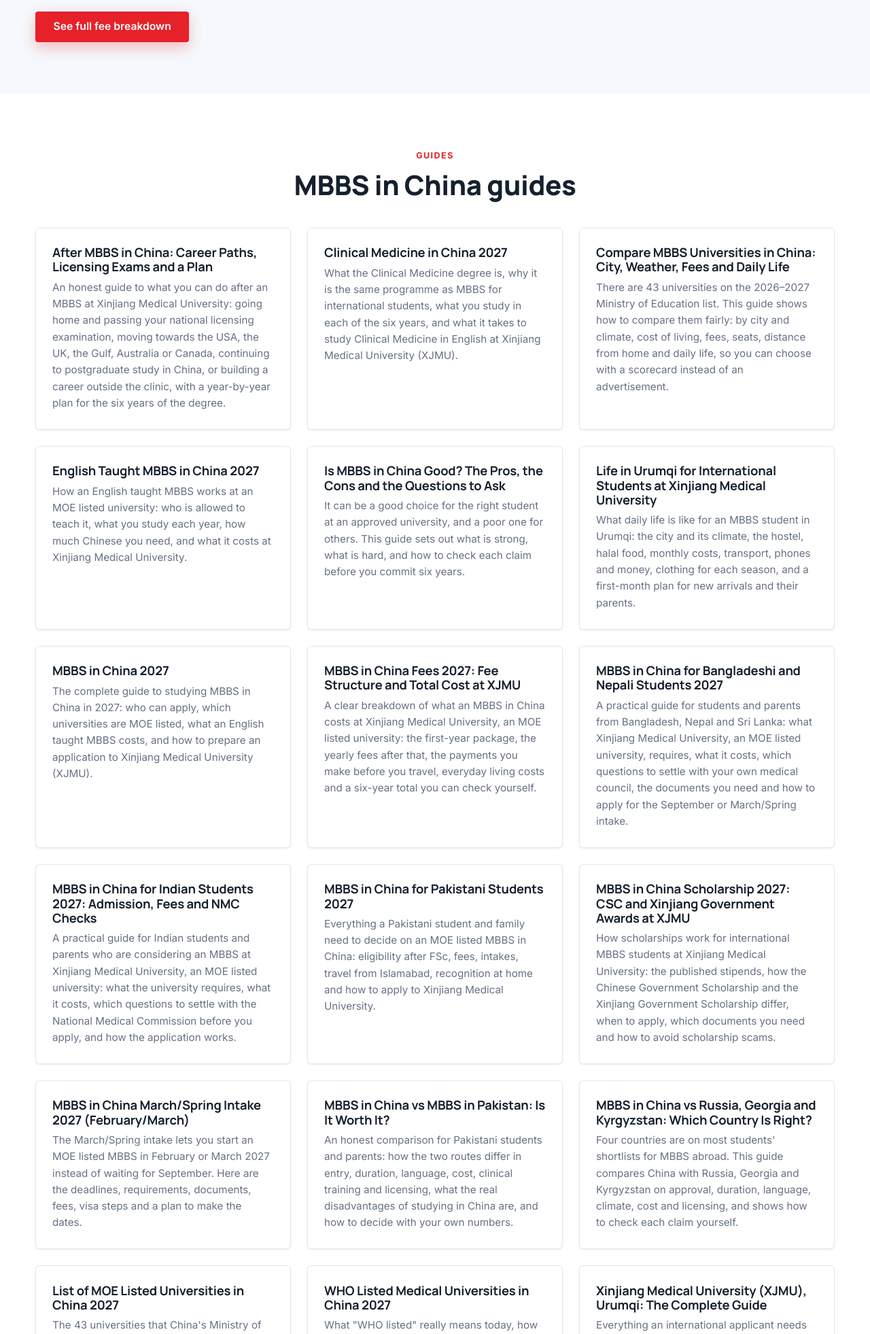
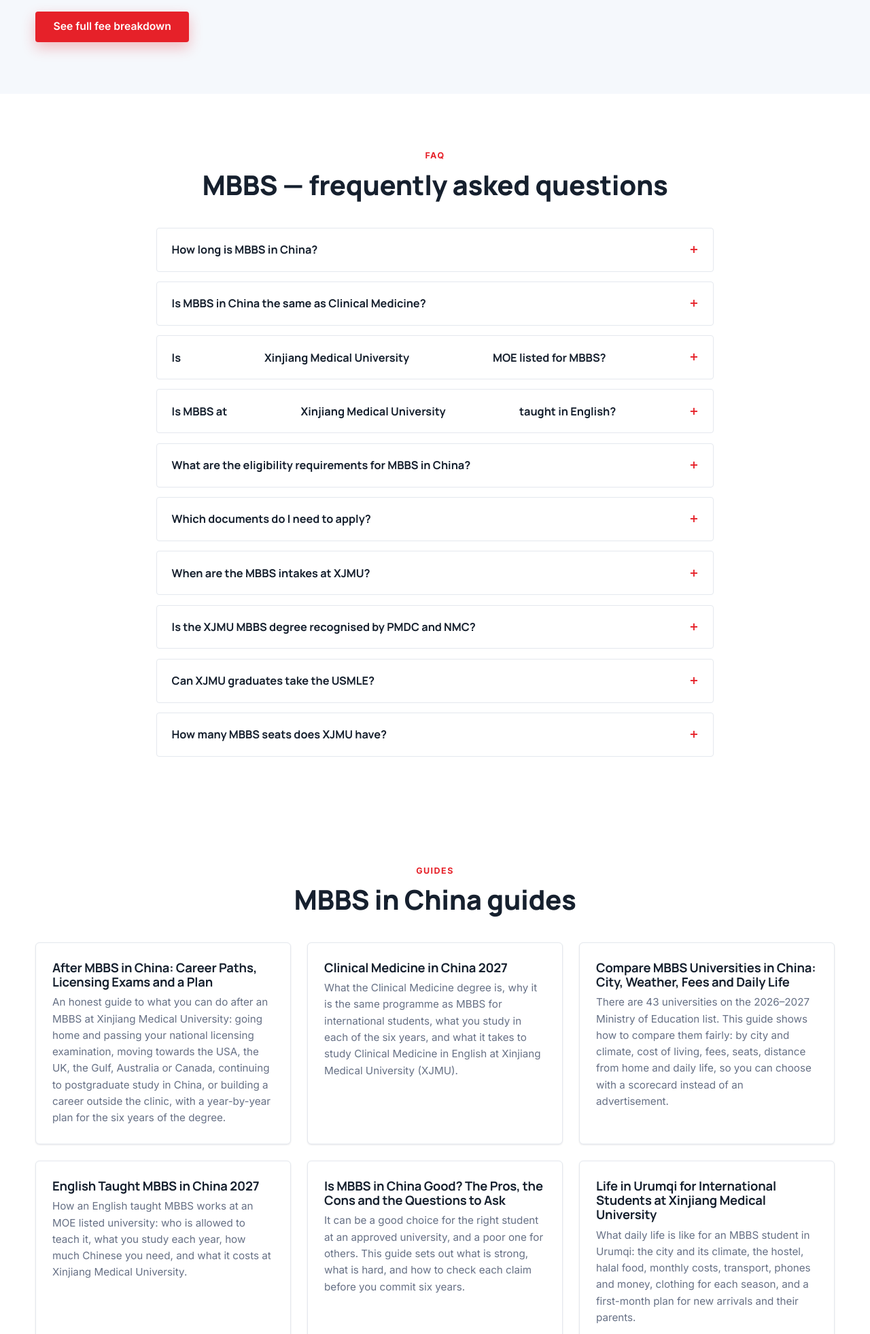
Before and after one commit to niaz8269/xjmu-online, a Laravel app: page /mbbs in a window 1280 px wide. Shown: the part 1083-3045 px from the top of the page at 68% size. Run offline with Laravel 12, Linux system fonts and the light colour scheme; data that the repository does not hold is empty; parts of the project's set-up code (start-up, migrations or seed data) failed here and were passed over; some libraries are stand-ins or nearby versions.

Commit message:
SEO: code-side FAQs with FAQPage schema on home, mbbs, fees, admissions, scholarships and 12 blog posts
Co-Authored-By: Claude Fable 5.2 <noreply@anthropic.com>

```diff
--- a/app/Http/Controllers/MbbsController.php
+++ b/app/Http/Controllers/MbbsController.php
@@ -16,6 +16,9 @@ class MbbsController extends Controller
                 $faqs[] = ['q' => $r[0], 'a' => $r[1]];
             }
         }
+        // Code-side SEO FAQs (config/seo_faqs.php) after the admin ones.
+        $faqs = array_map(fn ($r) => ['q' => $r[0], 'a' => $r[1]],
+            \App\Support\SeoFaqs::merge(array_map(fn ($f) => [$f['q'], $f['a']], $faqs), 'mbbs'));
 
         $feeRows = array_map(
             fn (array $r) => $r + ['is_total' => isset($r[2]) && strtolower($r[2]) === 'total'],
--- a/app/Http/Controllers/PageController.php
+++ b/app/Http/Controllers/PageController.php
@@ -49,7 +49,8 @@ class PageController extends Controller
 
     public function fees()
     {
-        $faqs = config('public_pages.fees_faqs');
+        $faqs = array_map(fn ($r) => ['q' => $r[0], 'a' => $r[1]],
+            \App\Support\SeoFaqs::merge(array_map(fn ($f) => [$f['q'], $f['a']], config('public_pages.fees_faqs')), 'fees'));
 
         return $this->page('fees', 'fees', [
             'feeSections' => $this->content->pageSections('fees'),
--- a/app/Services/HomePage.php
+++ b/app/Services/HomePage.php
@@ -39,6 +39,9 @@ class HomePage
         if (! $faqs) {
             $faqs = config('public_pages.home_faqs_fallback');
         }
+        // Code-side SEO FAQs (config/seo_faqs.php) after the admin ones.
+        $faqs = array_map(fn ($r) => ['question' => $r[0], 'answer' => $r[1]],
+            \App\Support\SeoFaqs::merge(array_map(fn ($f) => [$f['question'], $f['answer']], $faqs), 'home'));
 
         $news = $blogs->map(fn ($b) => [
             'href' => get_absolute_url('blog/' . rawurlencode($b->slug)),
--- /dev/null
+++ b/app/Support/SeoFaqs.php
@@ -0,0 +1,32 @@
+<?php
+
+namespace App\Support;
+
+/** Code-side FAQs (config/seo_faqs.php) merged after admin-managed ones, without repeating a question. */
+class SeoFaqs
+{
+    /**
+     * @param  array<int, array{0: string, 1: string}>  $existing  [question, answer] rows already on the page
+     * @return array<int, array{0: string, 1: string}>  $existing followed by the configured rows not already present
+     */
+    public static function merge(array $existing, string $key): array
+    {
+        $seen = [];
+        foreach ($existing as [$question]) {
+            $seen[self::norm($question)] = true;
+        }
+        foreach (config('seo_faqs.' . $key, []) as [$question, $answer]) {
+            if (! isset($seen[self::norm($question)])) {
+                $existing[] = [$question, $answer];
+                $seen[self::norm($question)] = true;
+            }
+        }
+
+        return $existing;
+    }
+
+    private static function norm(string $question): string
+    {
+        return strtolower(preg_replace('/[^a-z0-9]+/i', '', $question));
+    }
+}
--- a/config/public_pages.php
+++ b/config/public_pages.php
@@ -126,7 +126,7 @@ return [
         ['question' => 'How long is the MBBS program at XJMU?',
          'answer' => 'The MBBS degree is 6 years, including a one-year clinical internship in affiliated teaching hospitals.'],
         ['question' => 'When is the intake and how do I apply?',
-         'answer' => 'The next intake is September 2027. You can apply online through our admissions portal or contact our counsellors on WhatsApp for free, step-by-step guidance.'],
+         'answer' => 'XJMU has a March/Spring intake and a September/Fall intake each year. You can apply online through our admissions portal or contact our counsellors on WhatsApp for free, step-by-step guidance.'],
     ],
 
     // site_settings keys used by the mbbs page with their fallback text (empty value -> fallback)
--- /dev/null
+++ b/config/seo_faqs.php
@@ -0,0 +1,79 @@
+<?php
+
+/*
+| Code-side FAQs for the main pages and selected blog posts (added 21 Nov 2026).
+| They are shown on the page and marked up as FAQPage, so search engines and AI answers can quote them.
+| No database rows are changed: admin-managed FAQs still come first, these are added after them
+| (a question that the admin already has is not repeated).
+|
+| RULE: every answer uses facts already published on the site (fee structure, MOE notice of 1 June 2026,
+| admissions calendar, requirements) or confirmed by the owner (ECFMG eligible, HSK-4 by graduation, PMDC NRE).
+*/
+
+$q = [
+    'moe' => ['Is Xinjiang Medical University MOE listed for MBBS?', 'Yes. Xinjiang Medical University is number 8 of the 43 universities on the Ministry of Education list issued on 1 June 2026, with 60 seats for the English taught MBBS in 2026–2027.'],
+    'moe_count' => ['How many MOE listed MBBS universities are there in China?', 'The Ministry of Education notice of 1 June 2026 lists 43 universities allowed to teach MBBS in English to international students, with 2,790 seats in total. Only apply to a university on this list.'],
+    'moe_check' => ['How can I check that a Chinese university is MOE listed?', 'Find the university by name in the Ministry of Education notice for the current academic year. The notice of 1 June 2026 lists 43 universities with their seat quotas. If a university is not on the list, it cannot admit international students to an English taught MBBS.'],
+    'wdoms' => ['Is Xinjiang Medical University WHO recognised?', 'The WHO no longer keeps its own list. Medical schools are recorded in the World Directory of Medical Schools (WDOMS), and Xinjiang Medical University is listed there.'],
+    'ecfmg' => ['Can XJMU graduates take the USMLE?', 'Yes. XJMU is ECFMG eligible, so its students and graduates can apply for ECFMG certification and sit the USMLE. ECFMG rules can change, so check its current requirements when you plan this route.'],
+    'councils' => ['Is the XJMU MBBS degree recognised by PMDC and NMC?', 'XJMU is recognised by PMDC, NMC and other medical councils, so graduates can sit the licensing examinations of their home countries. Each council sets its own conditions and updates them, so read your council\'s current rules before you apply.'],
+    'english' => ['Is MBBS at Xinjiang Medical University taught in English?', 'Yes. The MBBS is taught in English. Introductory Chinese is taught in years 1 and 2, and HSK-4 Chinese is required by graduation so that you can talk to patients during clinical training.'],
+    'hsk' => ['Do I need to know Chinese before I start MBBS in China?', 'No. You do not need Chinese to apply. Introductory Chinese is taught in years 1 and 2, and HSK-4 is required by graduation for clinical work with patients.'],
+    'duration' => ['How long is MBBS in China?', 'MBBS in China takes six years: five years of study followed by a one-year clinical internship.'],
+    'clinical' => ['Is MBBS in China the same as Clinical Medicine?', 'Yes. In China the MBBS programme is officially called Clinical Medicine. The English taught Clinical Medicine degree at an MOE listed university leads to the MBBS.'],
+    'fee_total' => ['What is the total cost of MBBS at Xinjiang Medical University?', 'The first-year package is ¥49,950 (about USD 7,000) and each later year is ¥35,950 (about USD 5,050). University fees for all six years total about ¥229,700, or about USD 32,000, before food and personal costs.'],
+    'fee_first' => ['What does the first-year package of ¥49,950 include?', 'It covers application processing, registration and admission charges, tuition, hostel accommodation, the student visa, health insurance and medical checks, the JW202 visa letter and airport pickup.'],
+    'fee_yearly' => ['What do I pay from the second year?', '¥35,950 a year: tuition ¥30,000, accommodation ¥4,500, insurance ¥300, residence permit ¥800 and physical examination ¥350.'],
+    'fee_payments' => ['Which payments are made before arrival?', 'A ¥1,000 application fee, which is non-refundable once the Pre-Admission Letter is issued and is part of the package, and a ¥2,000 seat reservation deposit after the Pre-Admission Letter, which is refunded if the JW202 visa letter is rejected.'],
+    'living' => ['How much does it cost to live in Urumqi as a student?', 'Food usually costs about USD 150–250 a month, local transport about USD 10–20 and a mobile SIM about USD 10–15. Hostel accommodation is included in the first-year package.'],
+    'halal' => ['Is halal food available in Urumqi?', 'Yes. Urumqi has a large Muslim population, so halal food is easy to find around the campus and across the city.'],
+    'cheap' => ['Is MBBS in China cheaper than private MBBS at home?', 'Often, yes. At XJMU the six-year university fees total about ¥229,700 (about USD 32,000). Compare this with the full cost of private medical colleges at home, and always check that the Chinese university is MOE listed.'],
+    'eligibility' => ['What are the eligibility requirements for MBBS in China?', 'A senior high-school certificate (HSSC, A-Level or equivalent) with science subjects, at least 60% in each science subject, age 18 to 35, good health and a valid passport.'],
+    'percent' => ['What percentage is required for MBBS in China?', 'Xinjiang Medical University requires at least 60% in each science subject (physics, chemistry and biology) at higher secondary level.'],
+    'age' => ['What is the age limit for MBBS in China?', 'Applicants to Xinjiang Medical University should be between 18 and 35 years old.'],
+    'documents' => ['Which documents do I need to apply?', 'Your passport, a photograph with a white background, the XJMU application form, the Chinese physical examination form and blood report, a police non-criminal record certificate, senior high-school transcripts and certificates, and a short self-introduction video.'],
+    'intakes' => ['When are the MBBS intakes at XJMU?', 'There are two intakes: the March/Spring intake, starting in February or March, and the September/Fall intake, starting in September.'],
+    'spring_dates' => ['What are the March/Spring 2027 deadlines?', 'Applications opened on 1 September. The early deadline is 15 December, the regular deadline is 15 January and registration is around 20 February.'],
+    'fall_dates' => ['What are the September/Fall 2027 deadlines?', 'Applications open on 1 March. The early deadline is 30 June, the regular deadline is 15 August and registration is around 10 September.'],
+    'apply' => ['How do I apply for MBBS at Xinjiang Medical University?', 'Fill in the online application form on this site, upload your documents and pay the ¥1,000 application fee. After review you receive a Pre-Admission Letter, pay the ¥2,000 seat deposit, and then receive the JW202 letter and admission letter for your student visa.'],
+    'early' => ['Should I apply before the early deadline?', 'Yes. Seats are limited (XJMU has 60 on the 2026–2027 MOE list), and scholarship applicants should apply by the early deadline: 15 December for March/Spring and 30 June for September/Fall.'],
+    'neet' => ['Do Indian students need NEET for MBBS in China?', 'Yes. Under the NMC rules for foreign medical graduates, Indian students generally need to qualify NEET before studying medicine abroad. Read the NMC\'s current regulations before you apply.'],
+    'pak_nre' => ['What do Pakistani graduates need to practise in Pakistan?', 'Graduates sit the PMDC National Registration Examination (NRE), complete the house job and register with the PMDC. Check the PMDC\'s current notices for the exam format and dates.'],
+    'after' => ['What can I do after MBBS in China?', 'You can return home and pass your national licensing exam, such as the PMDC NRE or the NMC exam, prepare for the USMLE (XJMU is ECFMG eligible) or PLAB, study for a master\'s or PhD, or choose a non-clinical career.'],
+    'safe' => ['Is Urumqi safe for international students?', 'Urumqi is a large, modern city with a long-established international student community. The university supports students from arrival, including airport pickup, and you should follow the university\'s guidance and local rules as anywhere else.'],
+    'distance' => ['Why do students from Pakistan and Central Asia choose Urumqi?', 'Urumqi is in north-west China, one of the closest Chinese cities to Pakistan and Central Asia, which makes travel home shorter, and halal food and a familiar culture are easy to find.'],
+    'csc' => ['Can international MBBS students get a scholarship at XJMU?', 'Yes. The Chinese Government Scholarship (CSC) makes tuition, accommodation and insurance free and pays undergraduates ¥30,000 a year. The Xinjiang Government Scholarship for students from neighbouring countries pays undergraduates ¥10,000 a year.'],
+    'csc_amounts' => ['How much is the scholarship stipend?', 'Per year: CSC ¥30,000 (undergraduate), ¥36,000 (master\'s) and ¥42,000 (doctoral); Xinjiang Government Scholarship ¥10,000, ¥12,200 and ¥15,000.'],
+    'csc_who' => ['Who can apply for the Xinjiang Government Scholarship?', 'It is for international students from countries neighbouring Xinjiang. Ask the admissions office whether your country qualifies before you apply.'],
+    'csc_when' => ['When should I apply for a scholarship?', 'Apply by the early deadline of your intake (15 December for March/Spring, 30 June for September/Fall), with a complete application, so you can be considered.'],
+    'csc_full' => ['Is there a fully funded scholarship for MBBS in China?', 'The Chinese Government Scholarship (CSC) is the closest to fully funded: tuition, accommodation and insurance are free and undergraduates receive a ¥30,000 yearly stipend. Places are limited and competitive.'],
+    'csc_without' => ['Can I study MBBS at XJMU without a scholarship?', 'Yes. Most students pay the published fees: ¥49,950 for the first-year package and ¥35,950 a year after that.'],
+    'seats' => ['How many MBBS seats does XJMU have?', 'Xinjiang Medical University has 60 seats for international MBBS students on the Ministry of Education list for 2026–2027.'],
+    'worth' => ['Is MBBS in China worth it?', 'It can be, if you choose an MOE listed university, study in English, and prepare for your home licensing exam from year one. The main benefits are lower fees and modern hospitals; the main challenges are learning Chinese for patients and passing the exam back home.'],
+];
+
+$pick = fn (string ...$keys) => array_map(fn ($k) => $q[$k], $keys);
+
+return [
+    'home' => $pick('moe', 'fee_total', 'eligibility', 'intakes', 'english', 'councils', 'ecfmg', 'wdoms', 'apply', 'csc'),
+    'mbbs' => $pick('duration', 'clinical', 'moe', 'english', 'eligibility', 'documents', 'intakes', 'councils', 'ecfmg', 'seats'),
+    'fees' => $pick('fee_first', 'fee_yearly', 'fee_total', 'fee_payments', 'living', 'csc', 'cheap'),
+    'admissions' => $pick('eligibility', 'percent', 'age', 'documents', 'intakes', 'spring_dates', 'fall_dates', 'apply', 'early', 'fee_payments', 'neet', 'hsk'),
+    'scholarships' => $pick('csc', 'csc_amounts', 'csc_full', 'csc_who', 'csc_when', 'csc_without', 'fee_total', 'early'),
+
+    // Blog posts by slug (posts whose own content already has an FAQ block are not listed).
+    'blogs' => [
+        'advantages-of-studying-mbbs-in-china-for-international-students-complete-2026-guide' => $pick('worth', 'moe_count', 'english', 'cheap', 'duration', 'after'),
+        'advantages-of-studying-mbbs-in-china-for-international-students-complete-2027-guide' => $pick('worth', 'moe_count', 'english', 'fee_total', 'intakes', 'ecfmg'),
+        'china-moe-releases-official-mbbs-english-taught-university-list-for-2026-2027' => $pick('moe_count', 'moe', 'moe_check', 'clinical', 'english'),
+        'complete-list-of-43-moe-listed-universities-in-china-for-mbbs-2026-2027-xjmu-online' => $pick('moe_count', 'moe_check', 'moe', 'wdoms', 'seats'),
+        'from-mbbs-student-to-global-doctor-international-career-pathways-after-graduating-from-xjmu' => $pick('after', 'ecfmg', 'pak_nre', 'neet', 'councils', 'hsk'),
+        'mbbs-at-xinjiang-medical-university-2026-moe-listed-english-taught-program' => $pick('moe', 'english', 'duration', 'fee_total', 'eligibility', 'intakes'),
+        'mbbs-in-china-2026-admissions-guide-xinjiang-medical-university' => $pick('eligibility', 'documents', 'apply', 'spring_dates', 'fall_dates', 'fee_payments'),
+        'mbbs-in-china-for-pakistani-students-study-abroad-while-still-close-to-home-xjmu-2026' => $pick('pak_nre', 'councils', 'distance', 'halal', 'fee_total', 'percent'),
+        'xinjiang-medical-university-mbbs-fee-structure-Sept-2026' => $pick('fee_first', 'fee_yearly', 'fee_total', 'fee_payments', 'living', 'csc'),
+        'xjmu-september-2026-intake-60-seats-20-countries-is-your-seat-still-available' => $pick('seats', 'intakes', 'spring_dates', 'fall_dates', 'early', 'apply'),
+        'study-in-china-mbbs-in-china-top-chinese-medical-university-xinjiang-medical-university' => $pick('moe', 'english', 'fee_total', 'safe', 'halal', 'apply'),
+        'why-xinjiang-medical-university-is-the-ultimate-destination-for-your-mbbs-in-2026' => $pick('moe', 'distance', 'fee_total', 'english', 'councils', 'intakes'),
+    ],
+];
--- a/resources/views/pages/admissions.blade.php
+++ b/resources/views/pages/admissions.blade.php
@@ -669,6 +669,8 @@
     </div>
 </main>
 
+@include('partials.seo-faq', ['faqs' => config('seo_faqs.admissions'), 'faqTitle' => 'MBBS admission FAQs'])
+
 <!-- Page Specific JS -->
 <script src="{{ get_absolute_url('js/admissions.js') }}"></script>
 @endsection
--- a/resources/views/pages/scholarships.blade.php
+++ b/resources/views/pages/scholarships.blade.php
@@ -83,6 +83,8 @@
     </div>
 </section>
 
+@include('partials.seo-faq', ['faqs' => config('seo_faqs.scholarships'), 'faqTitle' => 'Scholarship FAQs'])
+
 <!-- ===================== CONTACT ===================== -->
 <section class="ds-section">
     <div class="container">
```
Also changed, not shown: resources/views/pages/blogs/show.blade.php (+7 -0 lines), resources/views/partials/seo-faq.blade.php (added, +25 -0 lines), tests/Feature/SeoFaqsTest.php (added, +58 -0 lines).
